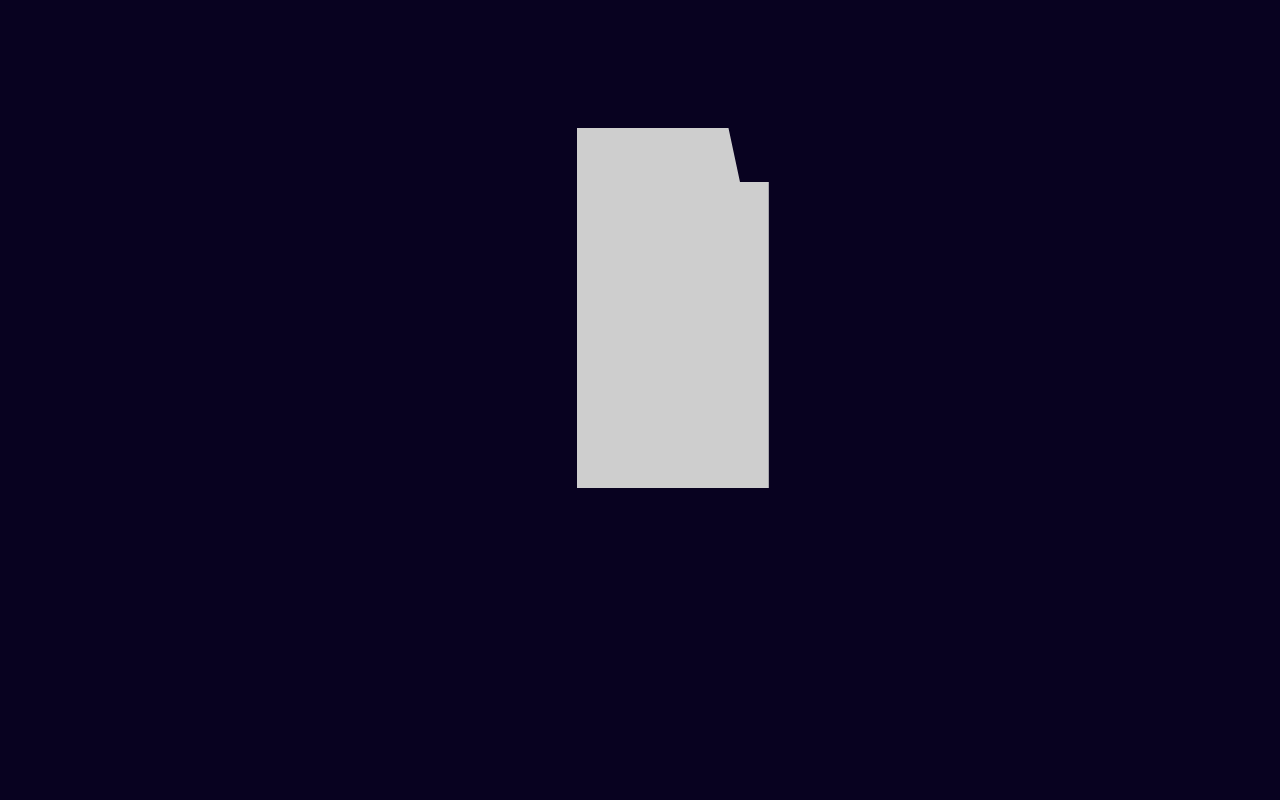
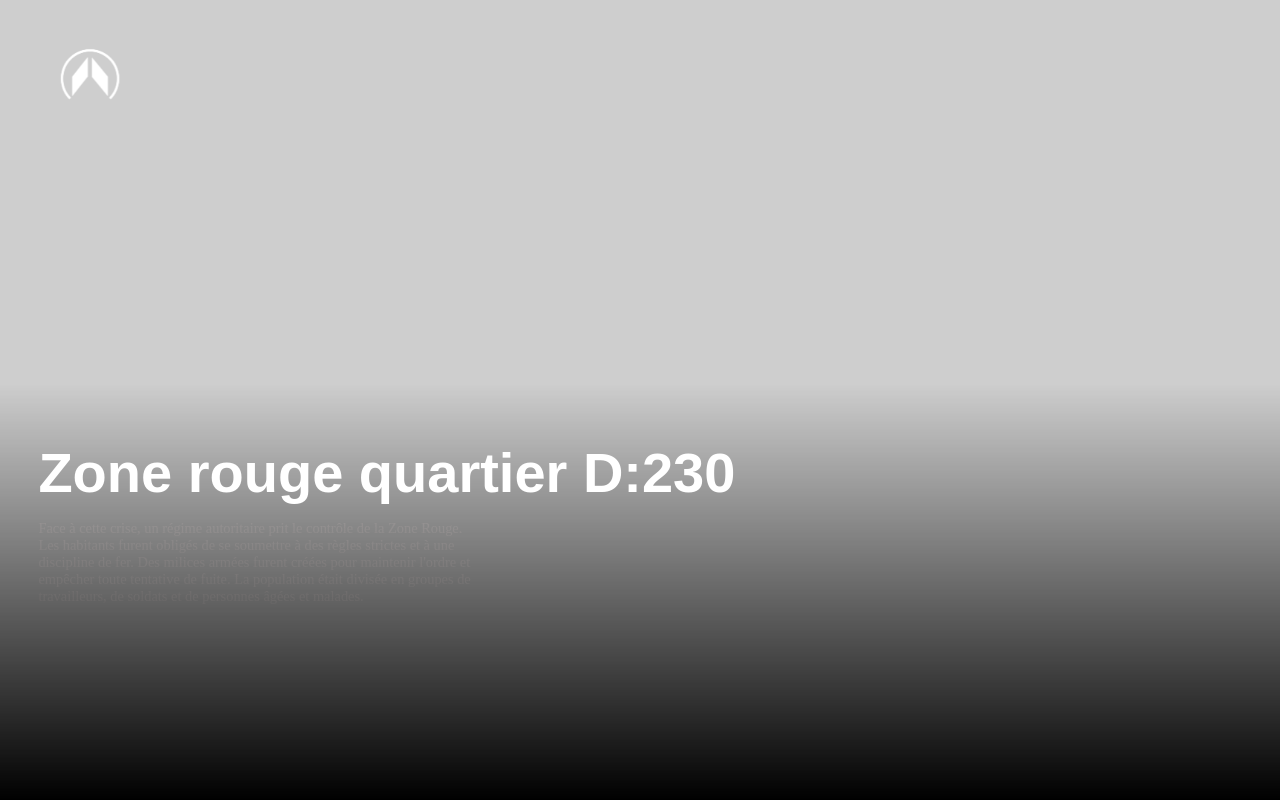
Before and after one commit to CharefSarah/card__3d, a plain HTML site: page index.html in a window 1280 px wide. Drawn offline with nearby package versions, Linux system fonts and the light colour scheme; animation ran at ten frames a second.

Commit message:
push push

```diff
--- a/css/main.css
+++ b/css/main.css
@@ -1,42 +1,43 @@
-body{
-  background-color:#080220;
-  perspective: 1000px;
+.logo{
+  position: absolute;
+  top: 3%;
+  left: 0%;
+  width: 180px;
+}
+h1 {
+  font-size: 3.5rem;
+  margin: 0;
+  z-index: 82;
+  position: absolute;
+  top: 55%;
+  left: 3%;
+  font-family: Arial, Helvetica, sans-serif;
+  font-weight: 550;
+  color: white;
+}
+ p {
+  position: absolute;
+  top: 65%;
+  left: 3%;
+  font-family: "Poppins";
+  font-size: 0.9rem;
+  margin: 0;
+  width: 35%;
+  color: rgb(223, 218, 218);
 }
 
-.card-wrapper {
+#container::before {
   position: absolute;
-  left: 45%;
-  bottom: -15vh;
-  width: 15vw;
-  height: 45vh;
-  background-color: rgb(245, 242, 242);
-  clip-path: url(#clip-path-card);
+  content: "";
+  height: 100%;
+  width: 100%;
+  background: linear-gradient(0deg, rgb(0, 0, 0) 0%, rgba(255, 255, 255, 0) 52%);
+  z-index: 0;
+  pointer-events: none;
 }
 
-#canvas {
-  position: absolute;
-  top: 0;
-  left: 0;
-  width: 100%;
-  height: 100%;
-  z-index: 1;
-}
-.card-wrapper {
-  transform-style: preserve-3d;
-}
-.card-wrapper {
+.inner {
   position: relative;
-  width: 15vw;
-  height: 45vh;
-  background-color:#0d0220;
-  clip-path: polygon(0% 15%, 0 0, 0 0, 79% 0, 85% 15%, 100% 15%, 100% 88%, 100% 100%, 15% 100%, 0 100%, 0% 85%);
-  shape-rendering: geometricPrecision;
-}
-#canvas {
-  position: absolute;
-  top: 0;
-  left: 0;
-  width: 100%;
-  height: 100%;
-  z-index: 1;
-}
+  z-index: 10;
+  pointer-events: none;
+}/*# sourceMappingURL=main.css.map */
--- a/index.html
+++ b/index.html
@@ -3,16 +3,19 @@
 <head>
     <meta charset="utf-8">
     <title>Panoramic Image in Three.js</title>
+    <style>
+        body { margin: 0; padding:0;}
+        canvas { display: block;}
+    </style>
     <link rel="stylesheet" href="css/main.css">
-    <script src="https://cdnjs.cloudflare.com/ajax/libs/vanilla-tilt/1.7.0/vanilla-tilt.min.js"></script>
 </head>
 
 
 <body>
-    <div class="card-wrapper tilt-element">
-        <canvas id="canvas"></canvas>
-      </div>
-
+    <img class="logo" src="logo.png">
+    <h1>Zone rouge quartier D:230</h1>
+    <p>Face à cette crise, un régime autoritaire prit le contrôle de la Zone Rouge. Les habitants furent obligés de se soumettre à des règles strictes et à une discipline de fer. Des milices armées furent créées pour maintenir l'ordre et empêcher toute tentative de fuite. La population était divisée en groupes de travailleurs, de soldats et de personnes âgées et malades.</p>
+    <div id="container"></div>
     <script type="module" src="script.js"></script>
 </body>
 
--- a/script.js
+++ b/script.js
@@ -1,16 +1,20 @@
 import * as THREE from './js/three.module.js';
 import { OrbitControls } from './js/OrbitControls.js';
 
-const canvas = document.getElementById('canvas');
+// Select the container for the scene
+const container = document.getElementById('container');
 
 // Create the scene, camera, and renderer
 const scene = new THREE.Scene();
-const camera = new THREE.PerspectiveCamera(75, canvas.clientWidth / canvas.clientHeight, 0.1, 1000);
-const renderer = new THREE.WebGLRenderer({ canvas });
+const camera = new THREE.PerspectiveCamera(75, window.innerWidth / window.innerHeight, 0.1, 1000);
+const renderer = new THREE.WebGLRenderer();
+
+renderer.setSize(window.innerWidth, window.innerHeight);
+container.appendChild(renderer.domElement);
 
 // Load the panoramic image and create a texture
 const loader = new THREE.TextureLoader();
-const texture = loader.load('sea.jpg');
+const texture = loader.load('zombie.jpg');
 
 // Create a spherical geometry and map the texture to it
 const geometry = new THREE.SphereGeometry(500, 60, 40);
@@ -31,35 +35,30 @@ camera.position.set(0, 0, 0.1);
 const controls = new OrbitControls(camera, renderer.domElement);
 controls.enableZoom = false;
 controls.enablePan = false;
+
 controls.rotateSpeed = 0.3;
 
 function onWindowResize() {
-    camera.aspect = canvas.clientWidth / canvas.clientHeight;
+    camera.aspect = window.innerWidth / window.innerHeight;
     camera.updateProjectionMatrix();
-    renderer.setSize(canvas.clientWidth, canvas.clientHeight);
+    renderer.setSize(window.innerWidth, window.innerHeight);
 }
 
 window.addEventListener('resize', onWindowResize, false);
-onWindowResize();
 
 // Animation loop
-function animate() {
+let lastTime = 0;
+const rotationSpeed = 0.00003;
+
+function animate(time) {
+    const delta = time - lastTime;
+    lastTime = time;
     requestAnimationFrame(animate);
+
+    sphere.rotation.y += rotationSpeed * delta;
+
     controls.update();
     renderer.render(scene, camera);
 }
 
-animate();
-
-function onTiltMouseMove(event) {
-    const tiltRotationX = (event.clientY / window.innerHeight - 0.5) * 50;
-    const tiltRotationY = (event.clientX / window.innerWidth - 0.5) * 50;
-
-    const card = document.querySelector('.card-wrapper');
-    card.style.transform = `rotateX(${tiltRotationX * -1}deg) rotateY(${tiltRotationY}deg)`;
-
-    camera.position.x = tiltRotationY * 0.015; // Divisez par 2 ici
-    camera.position.y = -tiltRotationX * 0.015; // Divisez par 2 ici
-}
-
-document.addEventListener('mousemove', onTiltMouseMove);
+animate(0);
```
Also changed, not shown: logo.png (added), 1 other file.
